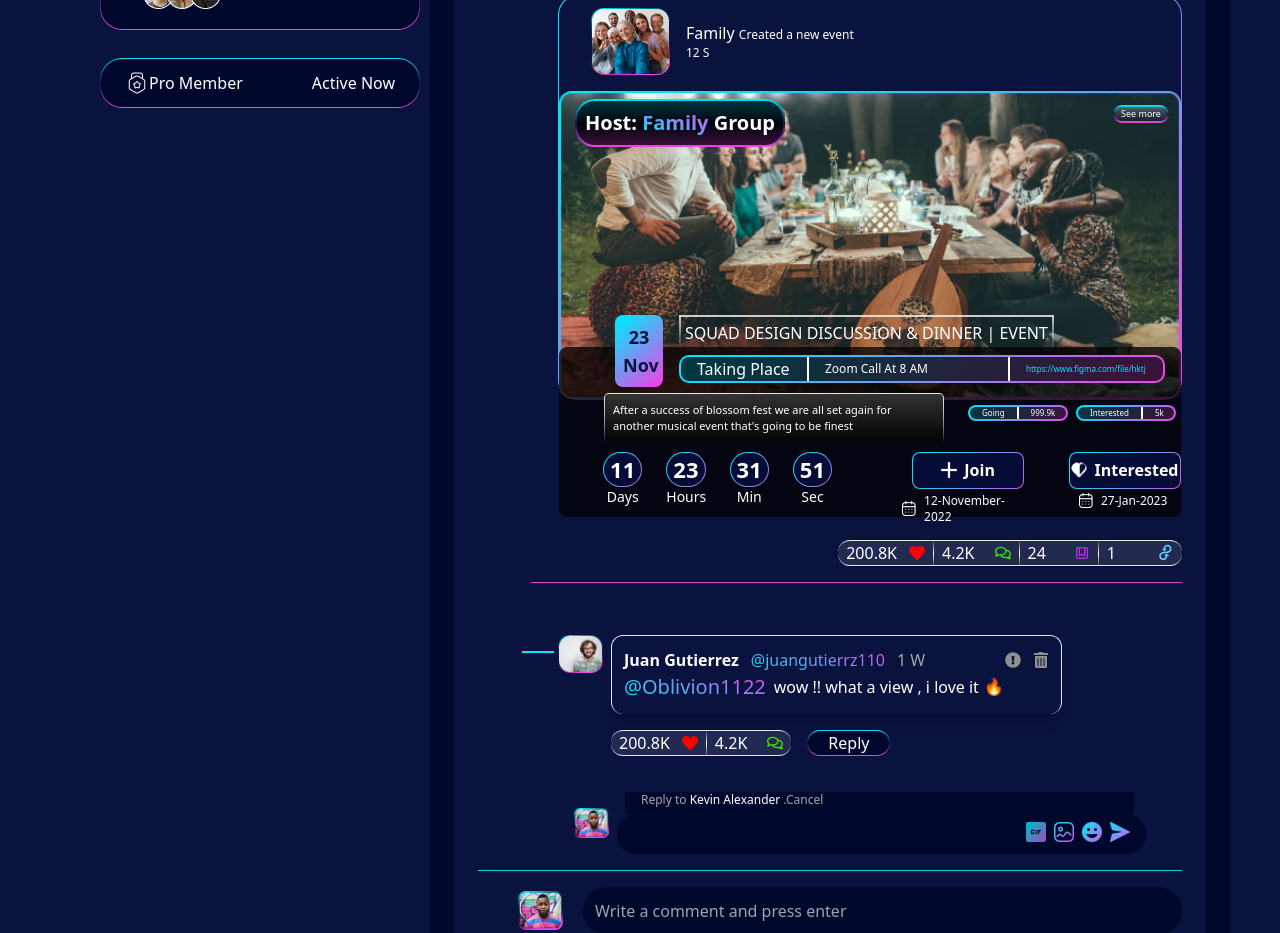
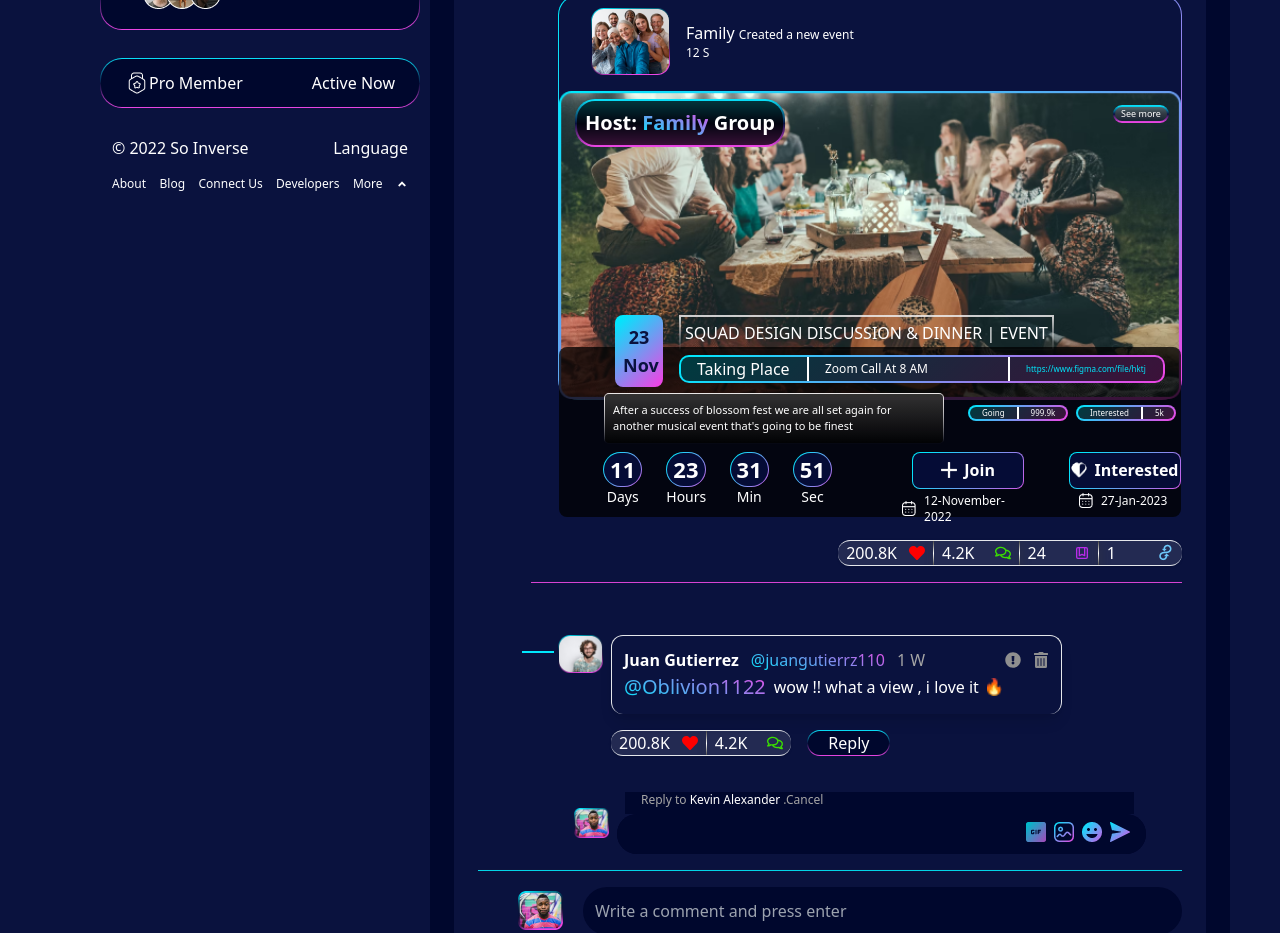
Before and after one commit to Rifat0001/social-web-application, a React (Vite) app: page / in a window 1280 px wide. Shown: the part 2760-3693 px from the top of the page. Built offline with nearby package versions, Linux system fonts and the light colour scheme.

Commit message:
navmenu completed

```diff
--- a/src/components/Profile/Profile.jsx
+++ b/src/components/Profile/Profile.jsx
@@ -32,6 +32,7 @@ import pageLogo from "../../assets/like logo.png";
 import like from "../../assets/likess.png";
 import Users from "../../assets/CreatePost/users.png";
 import "./Profile.css";
+import { FaAngleUp } from "react-icons/fa";
 
 const Profile = () => {
   return (
@@ -410,7 +411,7 @@ const Profile = () => {
           <p className="text-white">12+ Friends online</p>
         </div>
       </div>
-      {/* Active Now */}
+      {/* Pro Member */}
       <div className="trend my-7">
         <div className="flex items-center justify-between py-3 gap-2 px-6">
           <div className="text-white flex items-center justify-start">
@@ -421,6 +422,20 @@ const Profile = () => {
           <p className="text-white font-light">Active Now</p>
         </div>
       </div>
+      {/* Copyright */}
+      <div className="text-white flex justify-between px-3 pb-4">
+        <p>© 2022 So Inverse</p>
+        <p>Language</p>
+      </div>
+      {/* Menu */}
+      <div className="text-white flex text-xs items-center justify-between px-3">
+        <span>About</span>
+        <span>Blog</span>
+        <span>Connect Us</span>
+        <span>Developers</span>
+        <span>More</span>
+        <FaAngleUp />
+      </div>
     </div>
   );
 };
```
